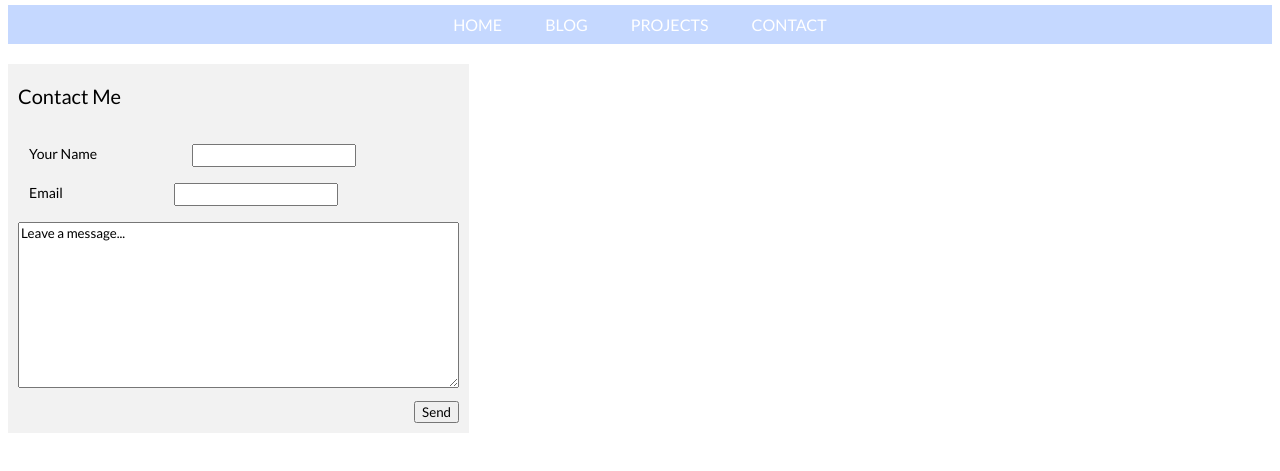
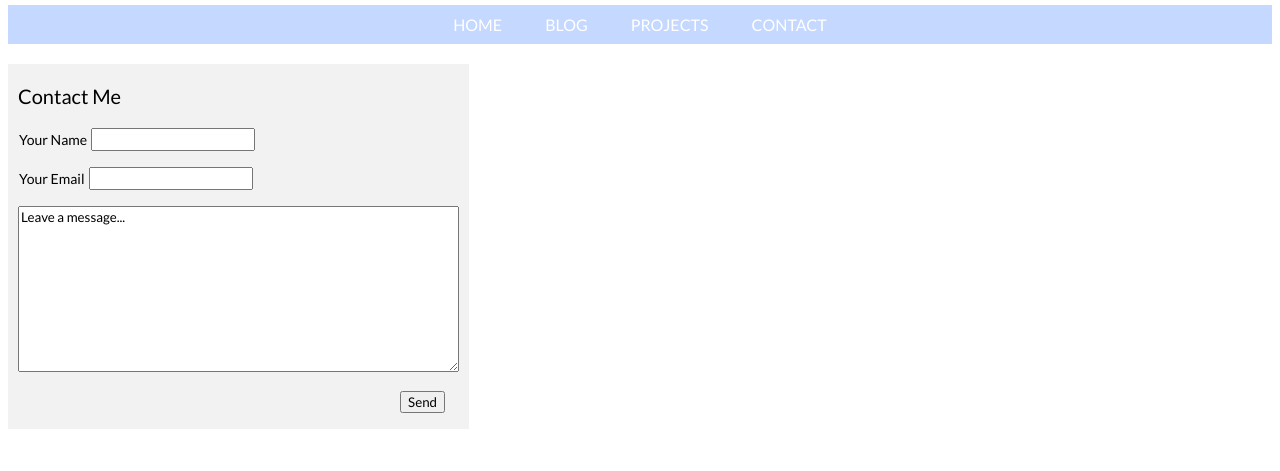
Before and after one commit to nmrosendin/nmrosendin.github.io, a plain HTML site: page contact.html in a window 1280 px wide. Shown: the part 125-596 px from the top of the page. Drawn offline with Linux system fonts and the light colour scheme; a web font is replaced by a local one.

Commit message:
more css updates

```diff
--- a/contact.html
+++ b/contact.html
@@ -22,18 +22,21 @@
 			</div>
 
 			<div class="contactme">
-				<p id="title"> Contact Me</p>
-				<form id="formspree" action="//formspree.io/nicole.rosendin@gmail.com/" method="POST">
-					<p>
+				<p id="title">Contact Me</p>
+				<form action="http://formspree.io/nicole.rosendin@gmail.com" method="POST">
+				<p class="form">
 					<label for="your-name">Your Name</label>
 					<input type="text" id="your-name" name="name">
 				</p>
+				<p class="form">
+					<label for="email">Your Email</label>
+					<input type="email" id="email" name="_replyto">
+				</p>
 				<p>
-						<label for="email">Email</label>
-						<input type="text" id="email" name="_replyto">
+					<textarea value="comment" form="form" rows="10" cols="60">Leave a message...</textarea>
+				<p id="send">
+					<input type="submit" value="Send">
 				</p>
-					<p id="message"><textarea name="comment" form="form" rows="10" cols="60">Leave a message...</textarea>
-					<p id="send"><input type="submit" value="Send">
 				</p>
 				</form>
 			</div>
--- a/stylesheet.css
+++ b/stylesheet.css
@@ -152,12 +152,17 @@ input {
 }
 
 label {
-	float: left;
+	text-align: left;
 	font-size: 14px;
 	padding-top: 1px;
 	padding-right: 1px;
 	padding-bottom: 1px;
 	padding-left: 1px;
+	margin-left: 0px;
+}
+
+.form {
+	text-align: left;
 }
 
 
@@ -190,7 +195,7 @@ font-size: 14px;
 	text-align: right;
 	margin-top: 10px;
 	margin-bottom: 10px;
-	margin-right: 0px;
+	margin-right: 24px;
 	margin-left: 0px;
 	border:1px;
 
```
Also changed, not shown: 1 other file. Lines whose indentation alone changed are shown as unchanged.
